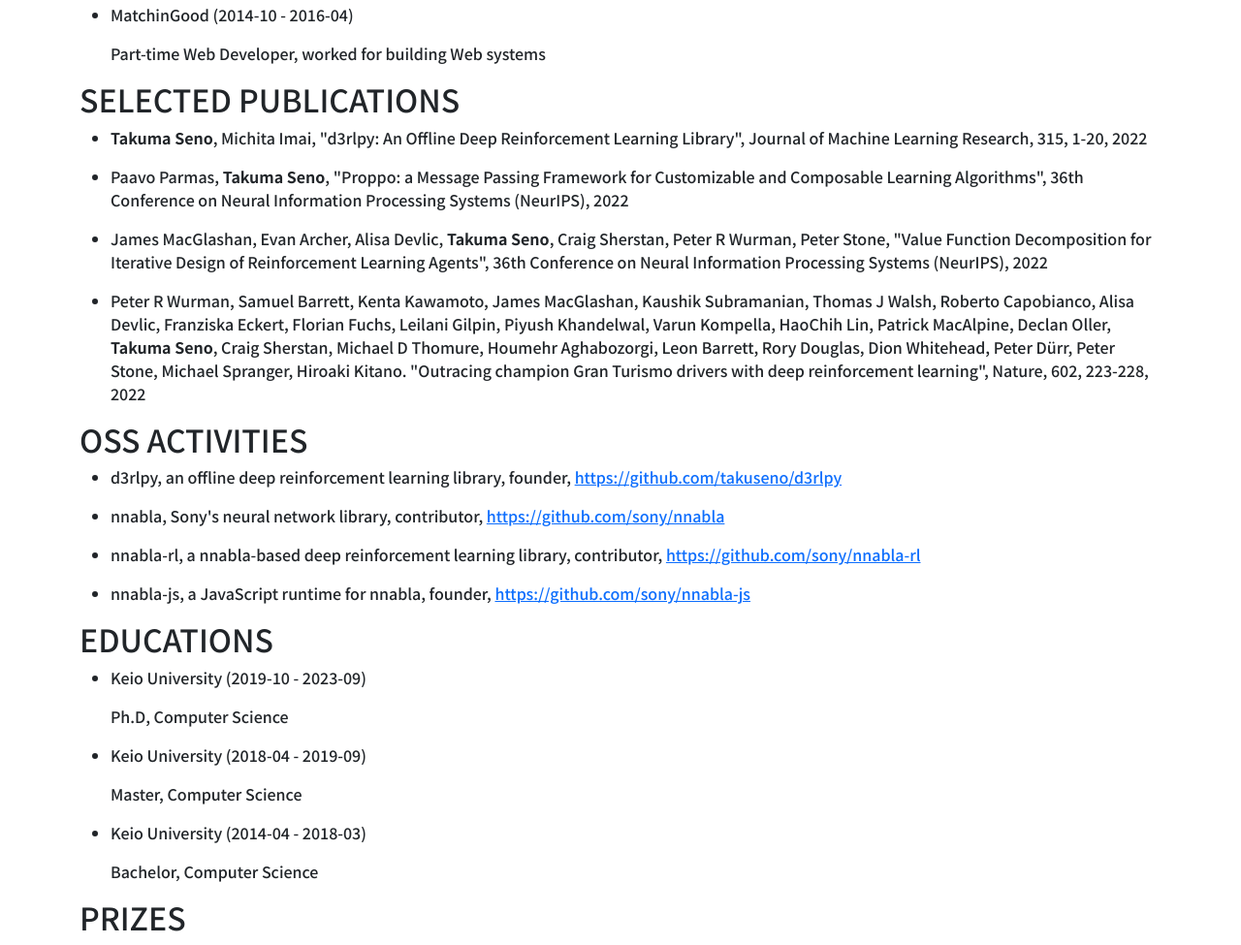
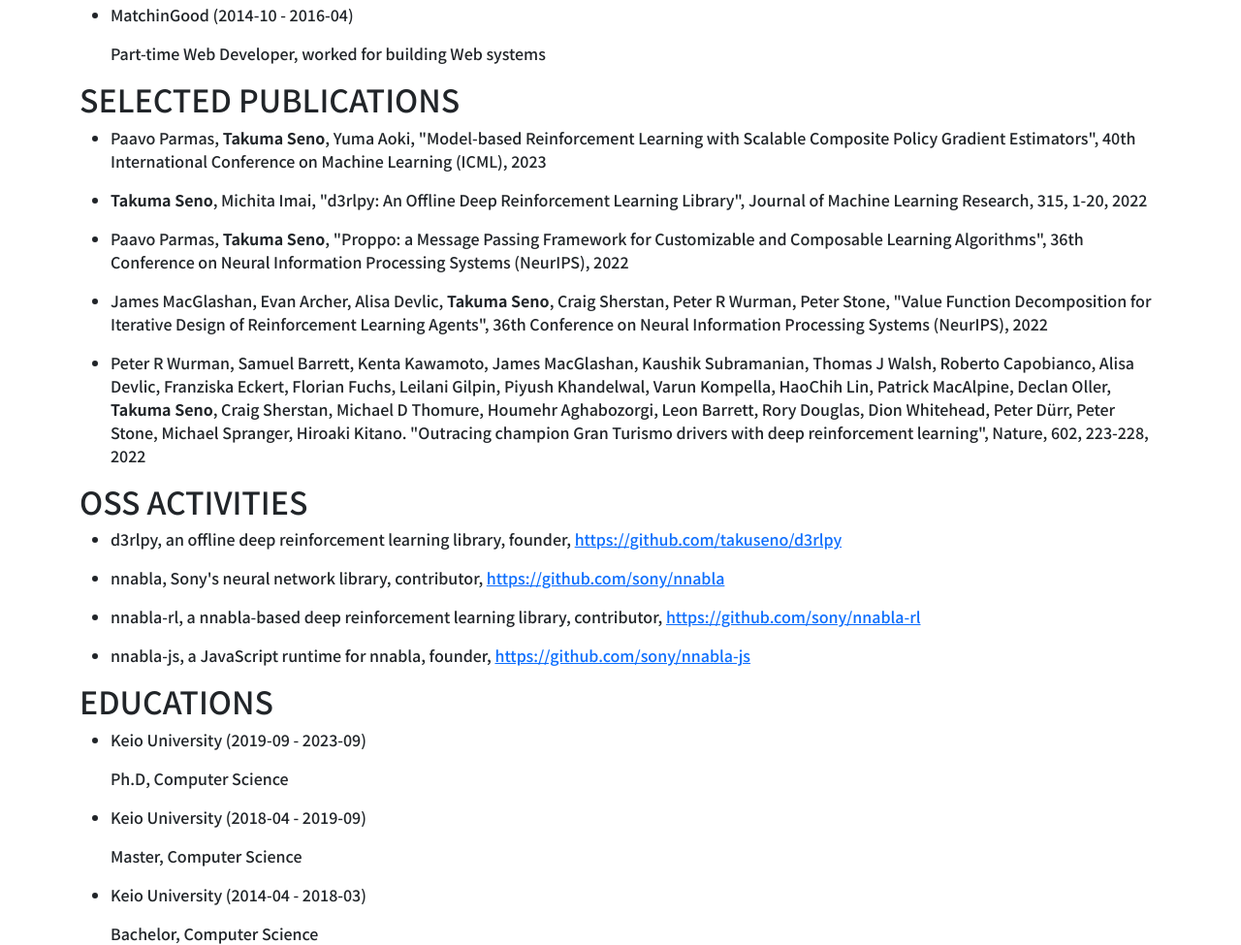
Before and after one commit to takuseno/takuseno.github.io, a Gatsby site: page / in a window 1280 px wide. Shown: the part 1735-2710 px from the top of the page at 97% size. Built offline with nearby package versions, Linux system fonts and the light colour scheme; Gatsby itself is replaced by a stand-in of ours.

Commit message:
Add publication

```diff
--- a/src/pages/index.js
+++ b/src/pages/index.js
@@ -91,6 +91,9 @@
       <div className={sectionContentStyle}>
         <ul className={publicationListStyle}>
           <li>
+            <p>Paavo Parmas, <strong>Takuma Seno</strong>, Yuma Aoki, "Model-based Reinforcement Learning with Scalable Composite Policy Gradient Estimators", 40th International Conference on Machine Learning (ICML), 2023</p>
+          </li>
+          <li>
             <p><strong>Takuma Seno</strong>, Michita Imai, "d3rlpy: An Offline Deep Reinforcement Learning Library", Journal of Machine Learning Research, 315, 1-20, 2022</p>
           </li>
           <li>
@@ -115,7 +118,7 @@
       <div className={sectionContentStyle}>
         <ul className={contentListStyle}>
           <li>
-            <p><span className={importantNameStyle}>Keio University</span> (2019-10 - 2023-09)</p>
+            <p><span className={importantNameStyle}>Keio University</span> (2019-09 - 2023-09)</p>
             <p>Ph.D, Computer Science</p>
           </li>
           <li>
```
